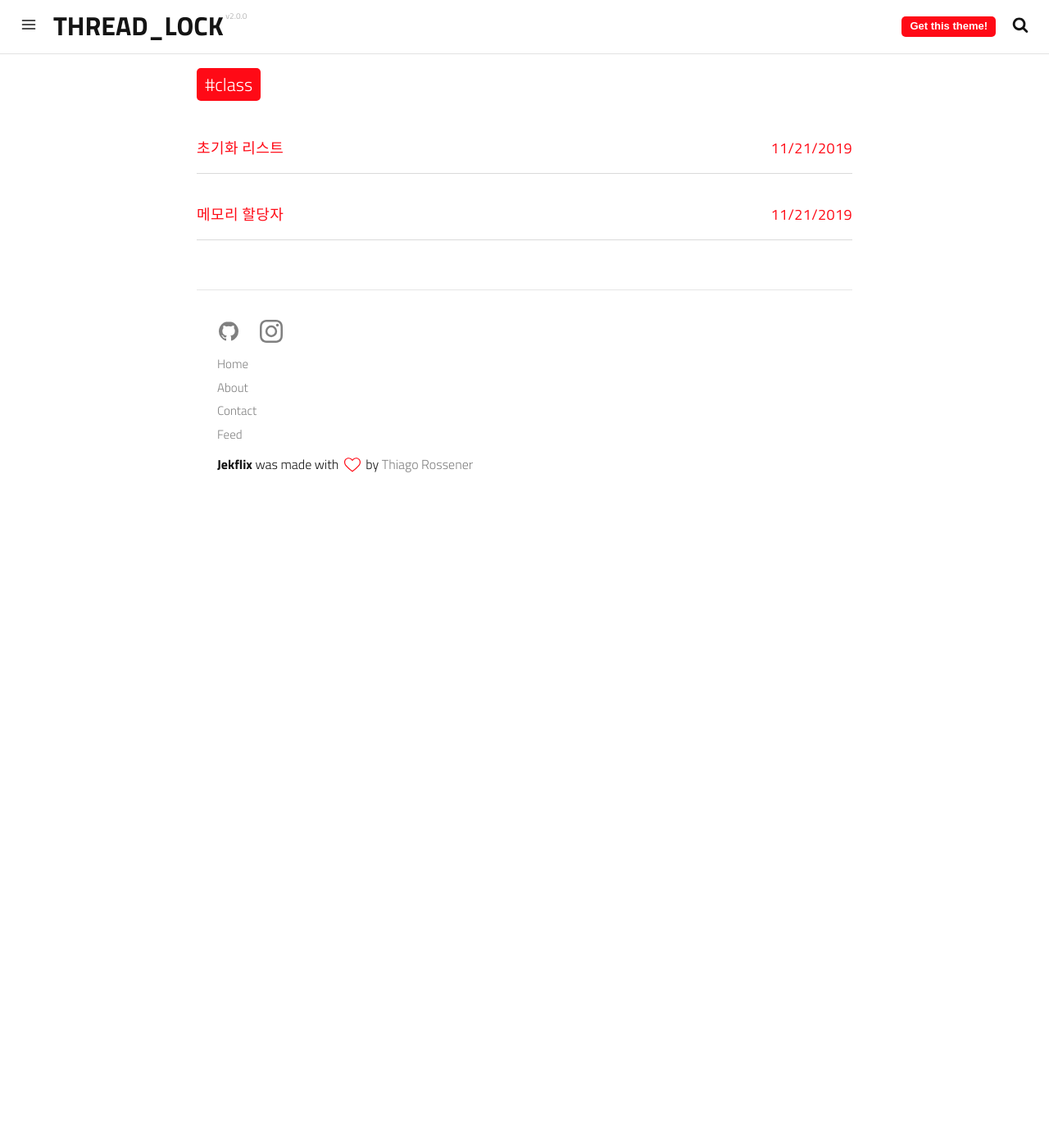
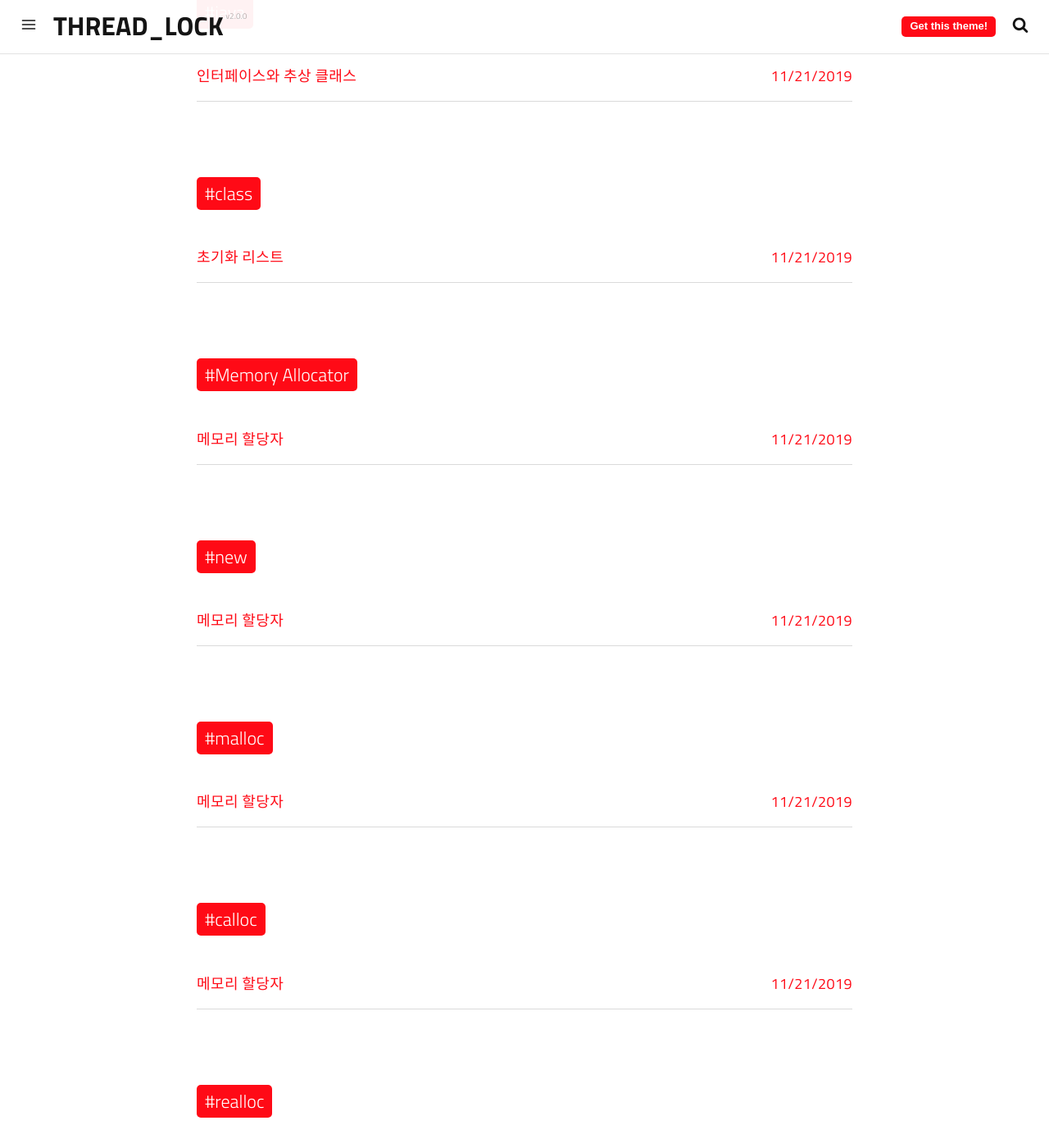
Before and after one commit to JeongJiUng/JeongJiUng.github.io, a Jekyll site: the page built from tags.html, in a window 1280 px wide and 1400 px high, scrolled down 3937 px. Shown: the whole window at 82% size. Built offline with Jekyll 4.4.1, drawn with Linux system fonts in a browser that asks for light colours; a script that is not in the unit is left out; before the commit the page ends 4552 px from its top, so only the background shows below that; some of the changed text lies outside the part shown.

Commit message:
태그 추가

```diff
--- a/_posts/development/2019-11-21-memory-allocator.md
+++ b/_posts/development/2019-11-21-memory-allocator.md
@@ -8,7 +8,12 @@ description: >-
 category: development
 tags:
   - development
-  - class
+  - Memory Allocator
+  - new
+  - malloc
+  - calloc
+  - realloc
+  - c
   - c++
 author: Stop_Male
 paginate: true
```
